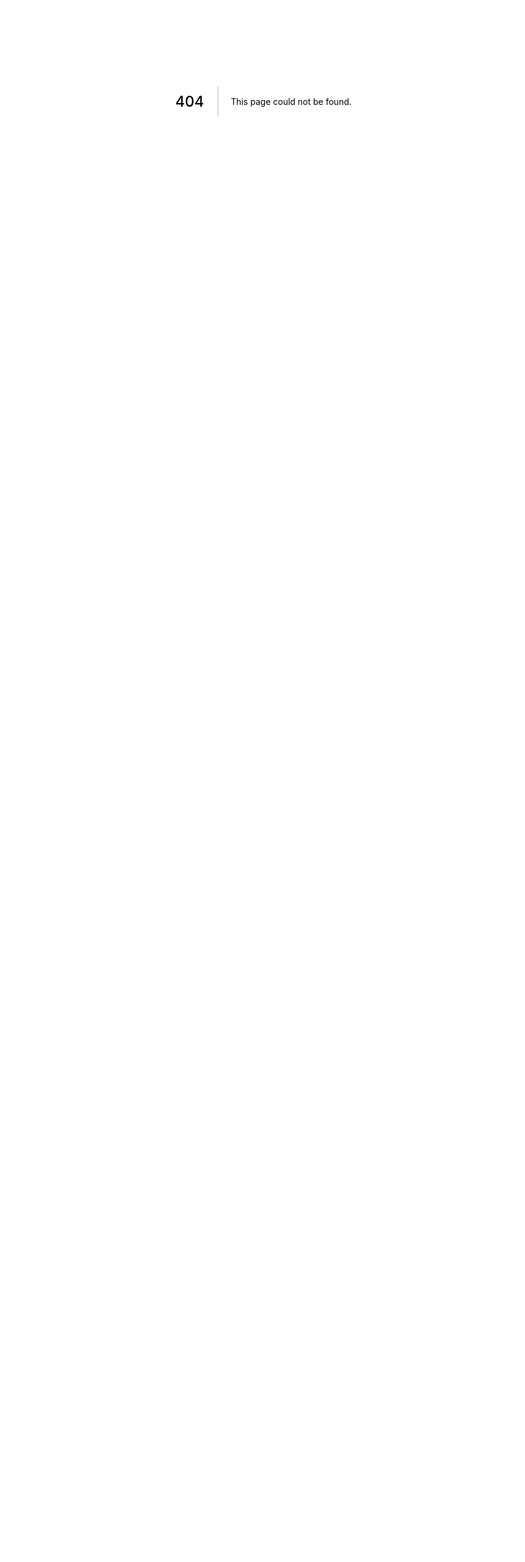
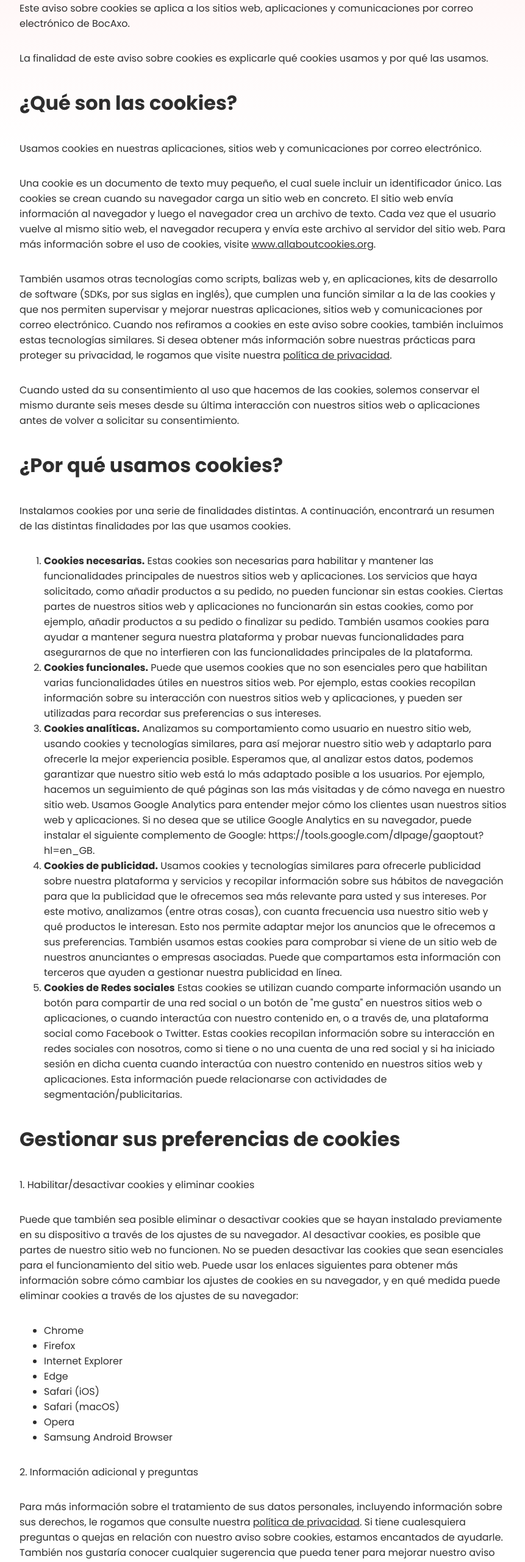
Before and after one commit to Davidfsd/ProyectoGS, a Next.js app: page /cookies in a window 1280 px wide. Before the commit this address had no page. Shown: the part 234-2795 px from the top of the page at 61% size, without its empty margins (208-1069 px from the left). Before the commit the page ends 800 px from the top, so only its background shows below. Built offline with nearby package versions, Linux system fonts and the light colour scheme.

Commit message:
commit cookies

```diff
--- a/Componentes/Footer.jsx
+++ b/Componentes/Footer.jsx
@@ -29,7 +29,8 @@ export default function Footer() {
         </div>
       </div>
       <div className={css.centrarFooter}>
-          <span>CONDICIONES DE USO</span>
+        <Link href="../cookies">CONDICIONES DE USO</Link>
+
           <span>POLÍTICA DE PRIVACIDAD</span>
           <span>POLÍTICA DE COOKIES</span>
       </div>
--- /dev/null
+++ b/pages/cookies.js
@@ -0,0 +1,91 @@
+import Image from "next/image";
+import Layout from "../Componentes/Layout";
+import css from '../styles/Cookies.module.css';
+import Link from "next/link";
+
+
+export default function Cookies() {
+  return (
+    <Layout>
+    <div className={css.container}>
+        <h1 className={css.titulo}>Aviso sobre Cookies</h1>
+            <p>Este aviso sobre cookies se aplica a los sitios web, aplicaciones y comunicaciones por correo electrónico de BocAxo.</p>
+            <p>La finalidad de este aviso sobre cookies es explicarle qué cookies usamos y por qué las usamos.</p>
+        <h1 className={css.titulo}>¿Qué son las cookies?</h1>
+            <p>Usamos cookies en nuestras aplicaciones, sitios web y comunicaciones por correo electrónico.</p>
+            <p>Una cookie es un documento de texto muy pequeño, el cual suele incluir un identificador único.
+                 Las cookies se crean cuando su navegador carga un sitio web en concreto.
+                 El sitio web envía información al navegador y luego el navegador crea un archivo de texto.
+                 Cada vez que el usuario vuelve al mismo sitio web, el navegador recupera y envía este archivo al servidor del sitio web.
+                 Para más información sobre el uso de cookies, visite <Link href="www.allaboutcookies.org"><u>www.allaboutcookies.org</u></Link>.
+            </p>
+            <p>
+            También usamos otras tecnologías como scripts, balizas web y, en aplicaciones, kits de desarrollo de software (SDKs, por sus siglas en inglés),
+            que cumplen una función similar a la de las cookies y que nos permiten supervisar y mejorar nuestras aplicaciones,
+            sitios web y comunicaciones por correo electrónico. Cuando nos refiramos a cookies en este aviso sobre cookies, también incluimos estas tecnologías similares.
+            Si desea obtener más información sobre nuestras prácticas para proteger su privacidad, le rogamos que visite nuestra <Link href="../privacidad"><u>política de privacidad</u></Link>.
+            </p>
+            <p>
+            Cuando usted da su consentimiento al uso que hacemos de las cookies, solemos conservar el mismo durante seis meses desde su última interacción con nuestros sitios web
+            o aplicaciones antes de volver a solicitar su consentimiento.
+            </p>
+        <h1 className={css.titulo}>¿Por qué usamos cookies?</h1>
+            <p>Instalamos cookies por una serie de finalidades distintas. A continuación, encontrará un resumen de las distintas finalidades por las que usamos cookies.</p>
+            <ol>
+                <li><b>Cookies necesarias.</b> Estas cookies son necesarias para habilitar y mantener las funcionalidades principales de nuestros sitios web y aplicaciones.
+                    Los servicios que haya solicitado, como añadir productos a su pedido, no pueden funcionar sin estas cookies.
+                     Ciertas partes de nuestros sitios web y aplicaciones no funcionarán sin estas cookies, como por ejemplo, añadir productos a su pedido o finalizar su pedido.
+                     También usamos cookies para ayudar a mantener segura nuestra plataforma y probar nuevas funcionalidades para asegurarnos de que no interfieren con las funcionalidades
+                      principales de la plataforma.
+                </li>
+                <li><b>Cookies funcionales.</b> Puede que usemos cookies que no son esenciales pero que habilitan varias funcionalidades útiles en nuestros sitios web.
+                Por ejemplo, estas cookies recopilan información sobre su interacción con nuestros sitios web y aplicaciones, y pueden ser utilizadas para recordar sus preferencias
+                 o sus intereses.
+                </li>
+                <li><b>Cookies analíticas.</b> Analizamos su comportamiento como usuario en nuestro sitio web, usando cookies y tecnologías similares, para así mejorar nuestro
+                sitio web y adaptarlo para ofrecerle la mejor experiencia posible. Esperamos que, al analizar estos datos, podemos garantizar que nuestro sitio web está lo más
+                adaptado posible a los usuarios. Por ejemplo, hacemos un seguimiento de qué páginas son las más visitadas y de cómo navega en nuestro sitio web. Usamos Google
+                Analytics para entender mejor cómo los clientes usan nuestros sitios web y aplicaciones. Si no desea que se utilice Google Analytics en su navegador, puede instalar
+                el siguiente complemento de Google: https://tools.google.com/dlpage/gaoptout?hl=en_GB.
+                </li>
+                <li><b>Cookies de publicidad.</b> Usamos cookies y tecnologías similares para ofrecerle publicidad sobre nuestra plataforma y servicios y recopilar información
+                sobre sus hábitos de navegación para que la publicidad que le ofrecemos sea más relevante para usted y sus intereses. Por este motivo, analizamos (entre otras cosas),
+                 con cuanta frecuencia usa nuestro sitio web y qué productos le interesan. Esto nos permite adaptar mejor los anuncios que le ofrecemos a sus preferencias.
+                 También usamos estas cookies para comprobar si viene de un sitio web de nuestros anunciantes o empresas asociadas. Puede que compartamos esta información
+                 con terceros que ayuden a gestionar nuestra publicidad en línea.
+                </li>
+                <li><b>Cookies de Redes sociales</b> Estas cookies se utilizan cuando comparte información usando un botón para compartir de una red social o un botón de
+                "me gusta" en nuestros sitios web o aplicaciones, o cuando interactúa con nuestro contenido en, o a través de, una plataforma social como Facebook o Twitter.
+                Estas cookies recopilan información sobre su interacción en redes sociales con nosotros, como si tiene o no una cuenta de una red social y si ha iniciado sesión
+                 en dicha cuenta cuando interactúa con nuestro contenido en nuestros sitios web y aplicaciones. Esta información puede relacionarse con actividades de
+                 segmentación/publicitarias.
+                </li>
+            </ol>
+        <h1 className={css.titulo}>Gestionar sus preferencias de cookies</h1>
+            <p>1. Habilitar/desactivar cookies y eliminar cookies</p>
+            <p>
+            Puede que también sea posible eliminar o desactivar cookies que se hayan instalado previamente en su dispositivo a través de los ajustes de su navegador.
+            Al desactivar cookies, es posible que partes de nuestro sitio web no funcionen.
+            No se pueden desactivar las cookies que sean esenciales para el funcionamiento del sitio web. Puede usar los enlaces siguientes para obtener más información
+            sobre cómo cambiar los ajustes de cookies en su navegador, y en qué medida puede eliminar cookies a través de los ajustes de su navegador:
+            </p>
+            <ul>
+                <li>Chrome</li>
+                <li>Firefox</li>
+                <li>Internet Explorer</li>
+                <li>Edge</li>
+                <li>Safari (iOS)</li>
+                <li>Safari (macOS)</li>
+                <li>Opera </li>
+                <li>Samsung Android Browser</li>
+            </ul>
+            <p>2. Información adicional y preguntas</p>
+            <p>
+            Para más información sobre el tratamiento de sus datos personales, incluyendo información sobre sus derechos,
+            le rogamos que consulte nuestra <Link href="../privacidad" className={css.enlace}><u>política de privacidad</u></Link>. Si tiene cualesquiera preguntas o quejas en relación con nuestro aviso sobre cookies,
+            estamos encantados de ayudarle. También nos gustaría conocer cualquier sugerencia que pueda tener para mejorar nuestro aviso sobre cookies.
+            </p>
+    </div>
+    </Layout>
+  );
+}
--- /dev/null
+++ b/styles/Cookies.module.css
@@ -0,0 +1,16 @@
+.container{
+    display: flex;
+    flex-direction:column;
+    padding-top: 8rem;
+    margin-left: 15rem;
+    margin-right: 15rem;
+    margin-bottom: 25rem;
+}
+
+.titulo{
+    display: flex;
+}
+
+.enlace{
+    color: blue;
+}
```
